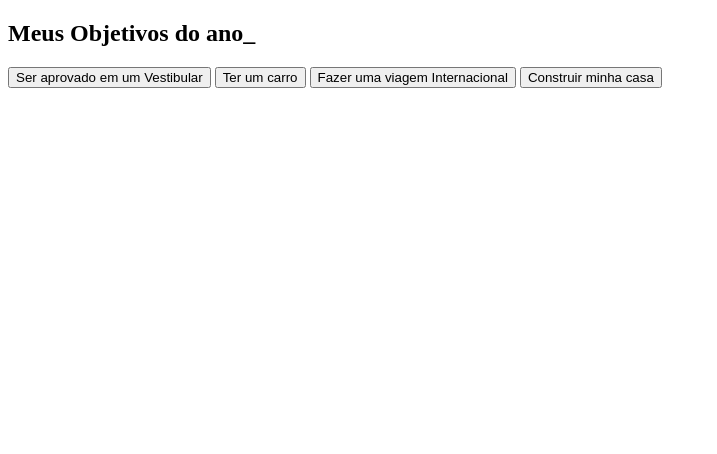
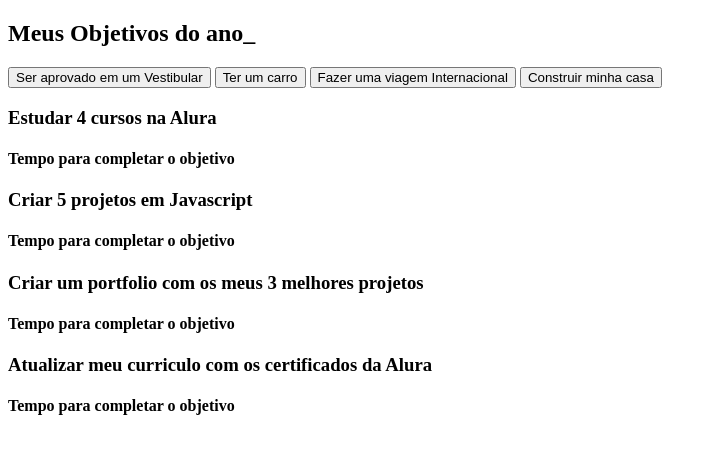
Before and after one commit to bengosi865/Projeto-de-vida, a plain HTML site: page projetodevida/index.html in a window 1280 px wide. Shown: the whole page, without its empty margins (0-717 px from the left). Drawn offline with Linux system fonts and the light colour scheme.

Commit message:
alteraçao html

```diff
--- a/projetodevida/index.html
+++ b/projetodevida/index.html
@@ -8,12 +8,27 @@
 <body>
     <section class="conteudo-principal">
         <h2 class="titulo-principal">Meus Objetivos do ano<span>_</span></h2>
+        <div class="conteudo"
         <div class="botoes">
             <button class="botao">Ser aprovado em um Vestibular</button>
             <button class="botao">Ter um carro</button>
             <button class="botao">Fazer uma viagem Internacional</button>
             <button class="botao">Construir minha casa</button>
         </div>
+        <div class="aba-conteudo ativo">
+            <h3 class="aba-conteudo-titulo-principal">Estudar 4 cursos na Alura</h3>
+            <h4 class="aba-conteudo-titulo-secundario">Tempo para completar o objetivo</h4>
+         </div>
+         <div class="aba-conteudo">
+            <h3 class="aba-conteudo-titulo-principal">Criar 5 projetos em Javascript</h3>
+            <h4 class="aba-conteudo-titulo-secundario">Tempo para completar o objetivo</h4>
+         </div>
+         <div class="aba-conteudo">
+            <h3 class="aba-conteudo-titulo-principal">Criar um portfolio com os meus 3 melhores projetos</h3>
+            <h4 class="aba-conteudo-titulo-secundario">Tempo para completar o objetivo</h4>
+         </div>
+         <div class="aba-conteudo">
+            <h3 class="aba-conteudo-titulo-principal">Atualizar meu curriculo com os certificados da Alura</h3>   <h4 class="aba-conteudo-titulo-secundario">Tempo para completar o objetivo</h4>
     </section>
 </body>
 </html>
```
